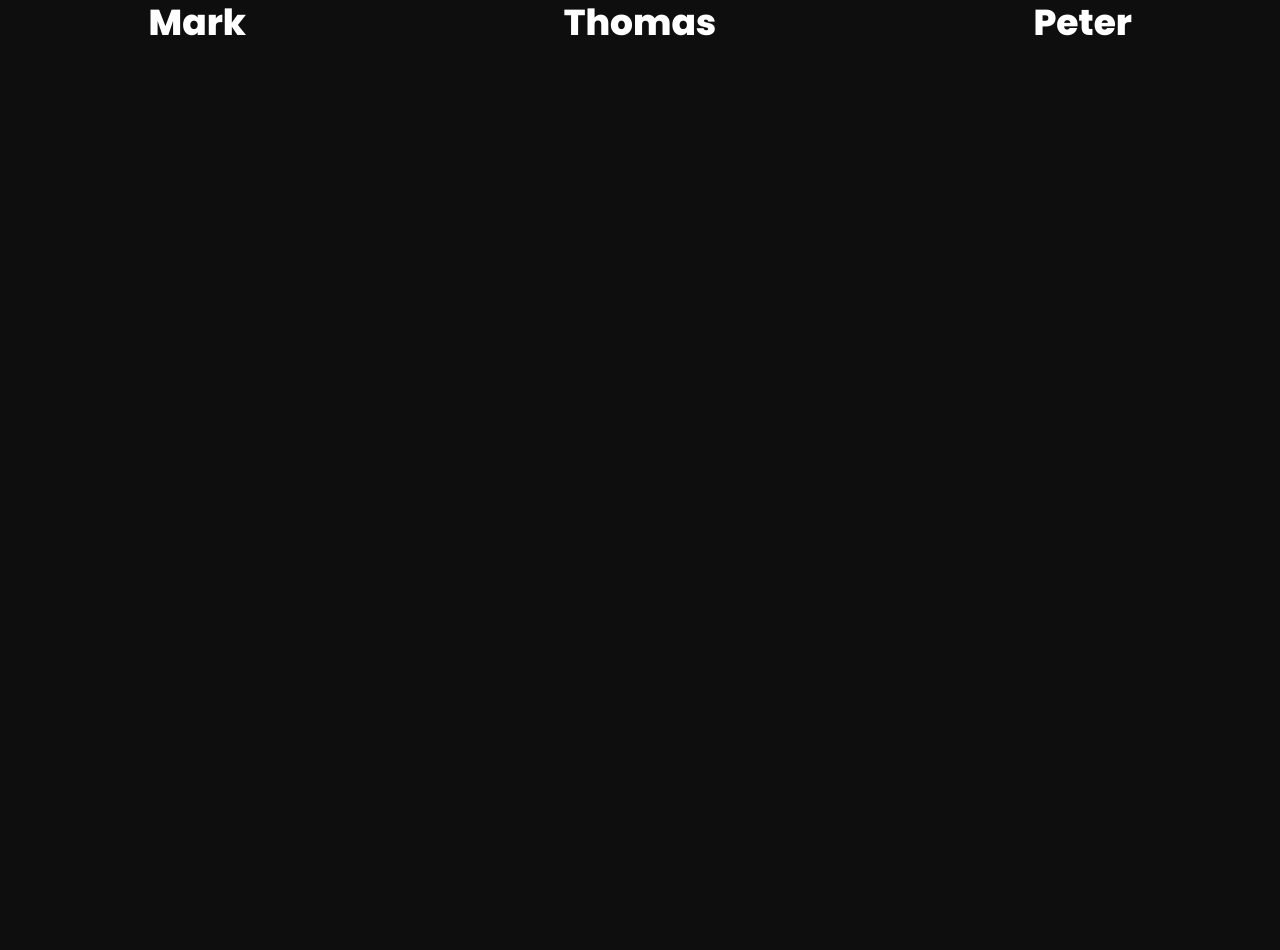
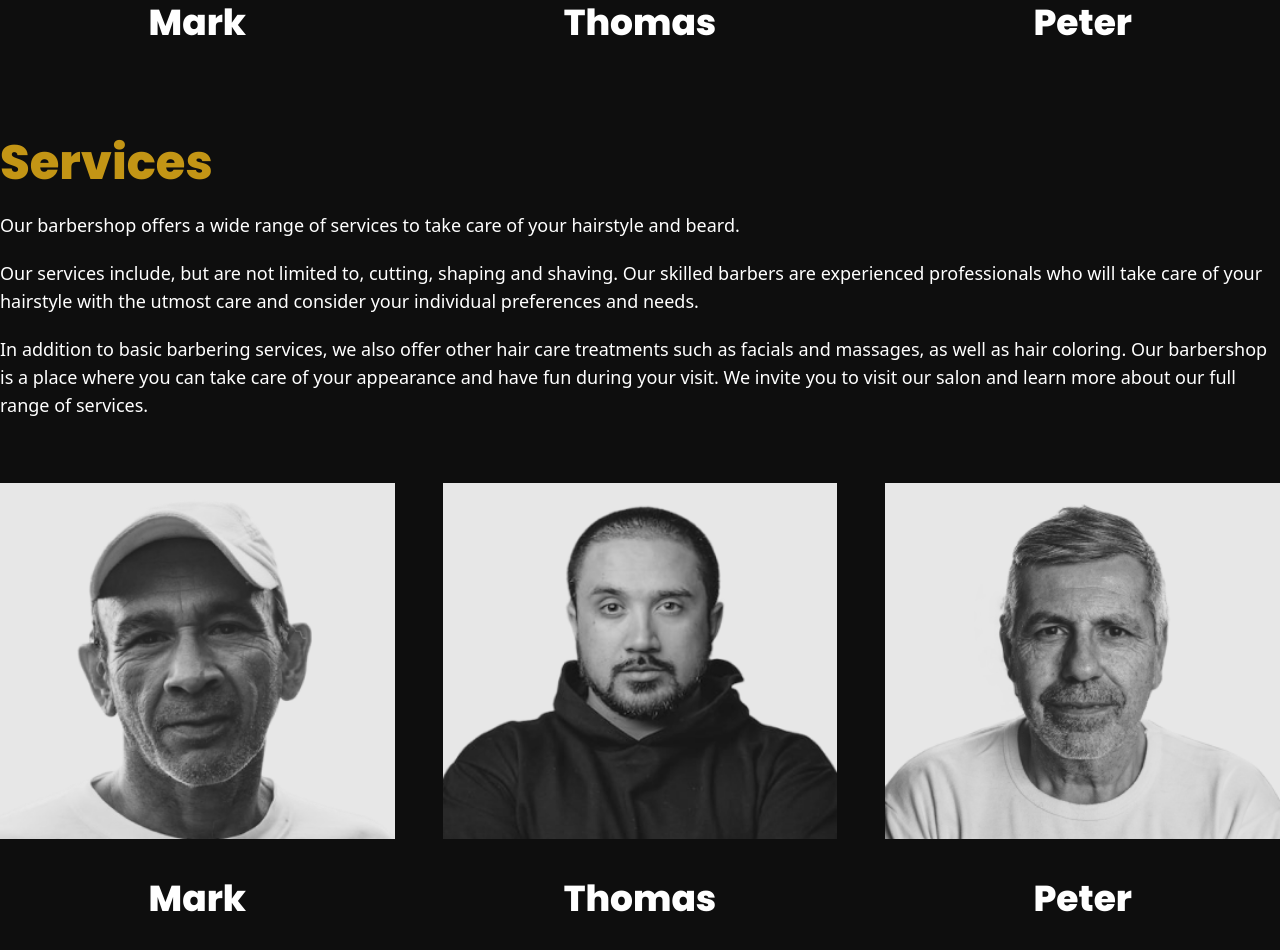
Before and after one commit to Patrykbarc/react-old-sailor, a React (Vite) app: page / in a window 1280 px wide. Shown: the part 1660-2610 px from the top of the page. Before the commit the page ends 1799 px from the top, so only its background shows below. Built offline with nearby package versions, Linux system fonts and the light colour scheme.

Commit message:
Services section

```diff
--- a/src/App.jsx
+++ b/src/App.jsx
@@ -1,13 +1,17 @@
 import { Hero } from "./components/HeroSection/HeroSection";
 import { About } from "./components/AboutSection/About";
 import { Navigation } from "./components/Navigation/Navigation";
+import { Services } from "./components/Services/Services";
 
 function App() {
-   return <>
+  return (
+    <>
       <Navigation />
       <Hero />
       <About />
-   </>
+      <Services />
+    </>
+  );
 }
 
 export default App;
--- a/src/components/AboutSection/About.jsx
+++ b/src/components/AboutSection/About.jsx
@@ -20,36 +20,36 @@ export function About() {
   ];
   return (
     <section id="about">
-         <div className="container mx-auto flex flex-col gap-16 my-24">
+      <div className="container mx-auto my-24 flex flex-col gap-16">
         <div>
-               <h1 className="font-title text-5xl mb-6 font-semibold text-brand">
+          <h1 className="mb-6 font-title text-5xl font-semibold text-brand">
             About us
           </h1>
-               <div className="flex flex-col gap-5 text-white text-lg">
+          <div className="flex flex-col gap-5 text-lg text-white">
             <p>
-                     Old Sailor is a barbershop that was born out of a love for nautical
-                     adventures and good grooming.
+              Old Sailor is a barbershop that was born out of a love for
+              nautical adventures and good grooming.
             </p>
             <p>
               It all started a five years ago when our founder, a former sailor,
-                     decided to start his own nautical store. In the meantime, thanks to
-                     his skills, which he acquired during months of sea voyages, he also
-                     started offering barbering services to his customers, who were
-                     looking for a place where they could take care of their hair and
-                     beards.
+              decided to start his own nautical store. In the meantime, thanks
+              to his skills, which he acquired during months of sea voyages, he
+              also started offering barbering services to his customers, who
+              were looking for a place where they could take care of their hair
+              and beards.
             </p>
             <p>
               Over time, the nautical supply store evolved into a full-fledged
-                     barbershop, and Old Sailor became a place where men could take care
-                     of their appearance and relax during their visit. Today, Old Sailor
-                     is a place where you can relax and take care of your haircut and
-                     beard, and our staff are skilled barbers who are always willing to
-                     help you choose the right style and take care of your haircut with
-                     the utmost care.
+              barbershop, and Old Sailor became a place where men could take
+              care of their appearance and relax during their visit. Today, Old
+              Sailor is a place where you can relax and take care of your
+              haircut and beard, and our staff are skilled barbers who are
+              always willing to help you choose the right style and take care of
+              your haircut with the utmost care.
             </p>
           </div>
         </div>
-            <div className="container mx-auto grid gap-12 grid-cols-3">
+        <div className="container mx-auto grid grid-cols-3 gap-12">
           {cards.map((card) => (
             <Card
               key={card.src}
--- /dev/null
+++ b/src/components/Services/Services.jsx
@@ -0,0 +1,62 @@
+import { Card } from "../AboutCard/AboutCard";
+
+export function Services() {
+  const cards = [
+    {
+      text: "Mark",
+      src: "./src/assets/about-img-1.png",
+      alt: "CEO of The Old Sailor Barber",
+    },
+    {
+      text: "Thomas",
+      src: "./src/assets/about-img-2.png",
+      alt: "Co-CEO of The Old Sailor Barber",
+    },
+    {
+      text: "Peter",
+      src: "./src/assets/about-img-3.png",
+      alt: "CSO of The Old Sailor Barber",
+    },
+  ];
+
+  return (
+    <section id="services">
+      <div className="container mx-auto my-24 flex flex-col gap-16">
+        <div>
+          <h1 className="mb-6 font-title text-5xl font-semibold text-brand">
+            Services
+          </h1>
+          <div className="flex flex-col gap-5 text-lg text-white">
+            <p>
+              Our barbershop offers a wide range of services to take care of
+              your hairstyle and beard.
+            </p>
+            <p>
+              Our services include, but are not limited to, cutting, shaping and
+              shaving. Our skilled barbers are experienced professionals who
+              will take care of your hairstyle with the utmost care and consider
+              your individual preferences and needs.
+            </p>
+            <p>
+              In addition to basic barbering services, we also offer other hair
+              care treatments such as facials and massages, as well as hair
+              coloring. Our barbershop is a place where you can take care of
+              your appearance and have fun during your visit. We invite you to
+              visit our salon and learn more about our full range of services.
+            </p>
+          </div>
+        </div>
+        <div className="container mx-auto grid grid-cols-3 gap-12">
+          {cards.map((card) => (
+            <Card
+              key={card.src}
+              text={card.text}
+              src={card.src}
+              alt={card.alt}
+            />
+          ))}
+        </div>
+      </div>
+    </section>
+  );
+}
--- a/src/styles.css
+++ b/src/styles.css
@@ -6,6 +6,7 @@
   margin: 0;
   padding: 0;
   box-sizing: border-box;
+  scroll-padding-top: 100px;
 }
 
 body {
```
Lines whose indentation alone changed are shown as unchanged.
